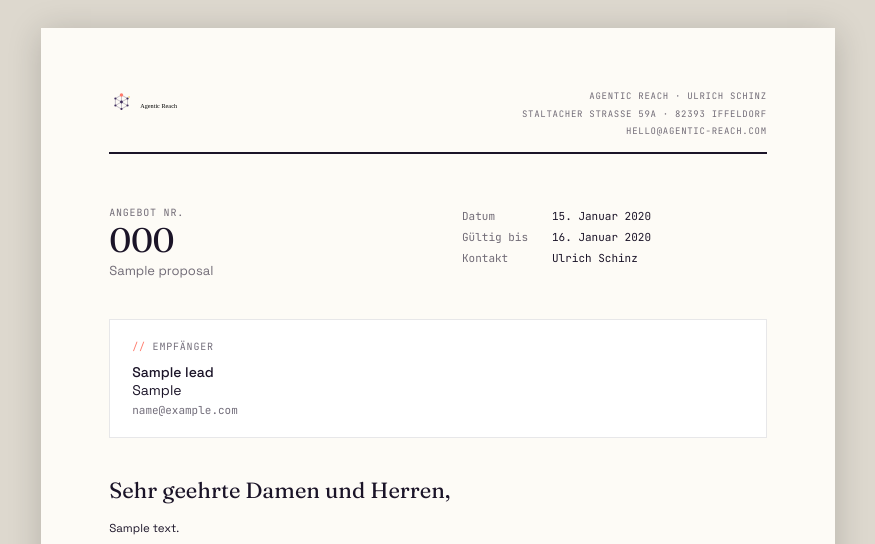
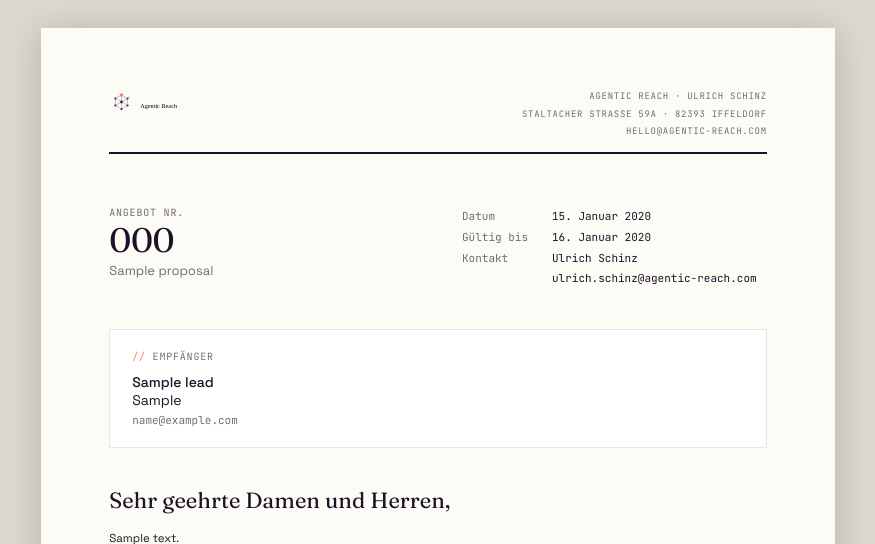
Before and after one commit to ulrichschinz/vibe, a FastAPI app: page /proposals/1/document in a window 1280 px wide. Shown: the top 544 px of the page, without its empty margins (202-1077 px from the left). Run offline with FastAPI, Linux system fonts and the light colour scheme; the visitor is signed in with stand-in values (Sample User, id 1); tables that the repository leaves empty hold one stand-in row (values such as "Sample post"); parts of the project's set-up code (start-up, migrations or seed data) failed here and were passed over.

Commit message:
feat: E-Mail-Adresse unter Ansprechpartner im Angebots-Anschreiben
Im Kontakt-Feld erscheint jetzt zusätzlich zu „Ulrich Schinz" auch
ulrich.schinz@agentic-reach.com, damit der Empfänger direkt eine
persönliche Antwortadresse hat.

```diff
--- a/templates/proposals/document.html
+++ b/templates/proposals/document.html
@@ -516,7 +516,7 @@
       <span class="p1-dl">Gültig bis</span>
       <span class="p1-dv">{{ valid_until | date_de }}</span>
       <span class="p1-dl">Kontakt</span>
-      <span class="p1-dv">Ulrich Schinz</span>
+      <span class="p1-dv">Ulrich Schinz<br>ulrich.schinz@agentic-reach.com</span>
     </div>
   </div>
 
```
